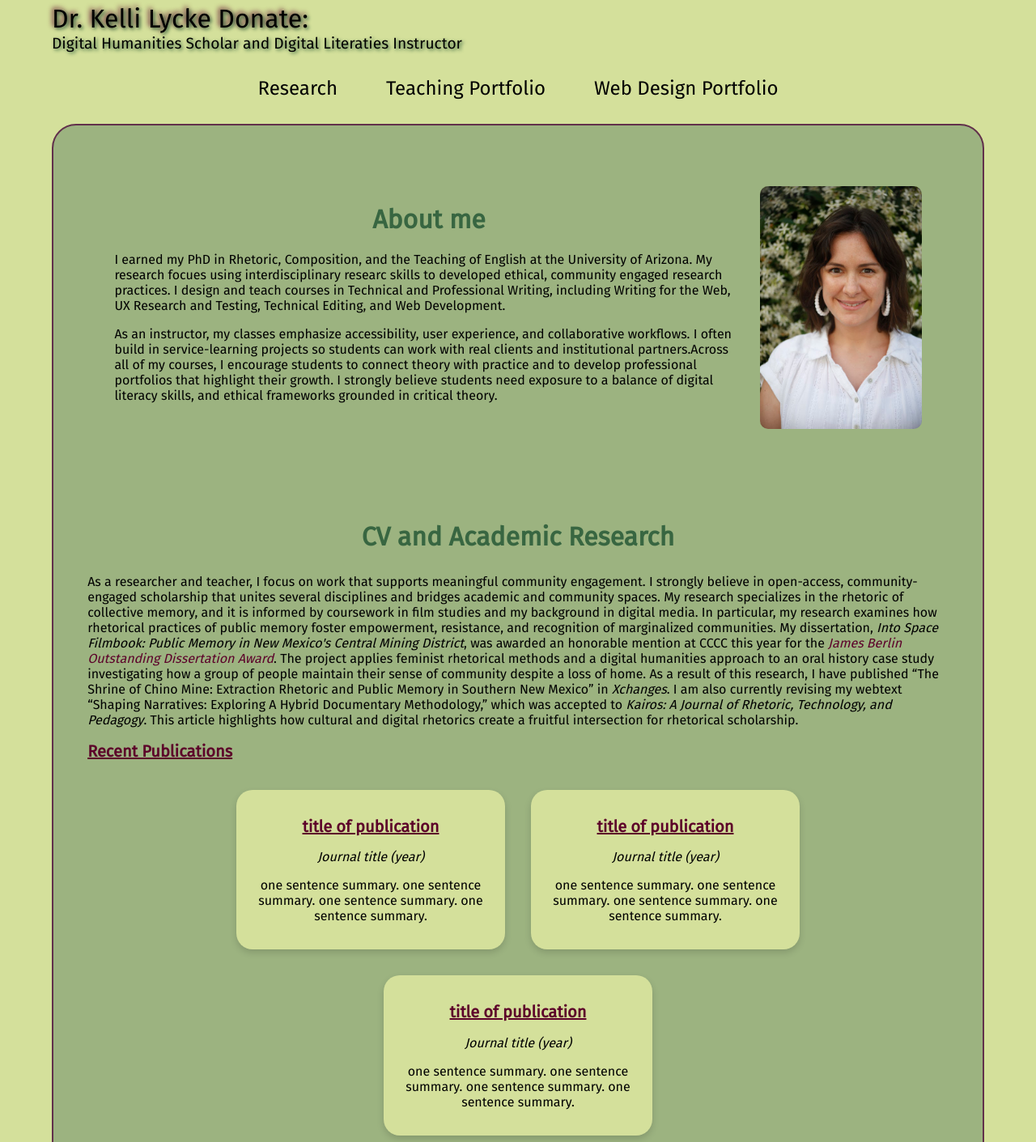
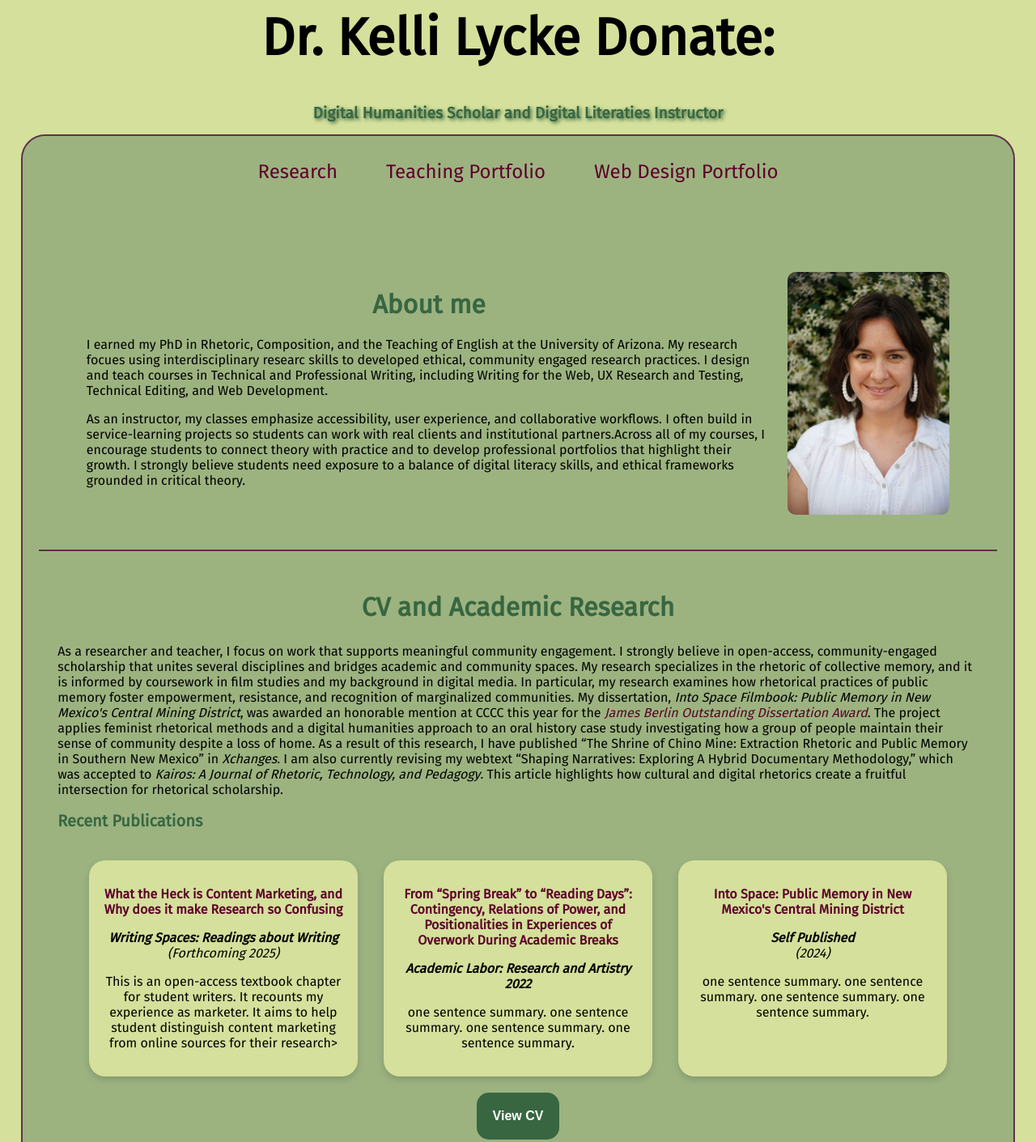
Before and after one commit to battlingspork/Coding-Portfolio, a plain HTML site: page index.html in a window 1280 px wide. Shown: the part 60-1471 px from the top of the page at 81% size. Drawn offline with Linux system fonts and the light colour scheme.

Commit message:
Sticky nagivation some publications added

```diff
--- a/index.html
+++ b/index.html
@@ -8,12 +8,14 @@
     <script src="script.js" defer></script>
   </head>
   <body>
+    <div class="page">
     <header>
-      <H class="name">Dr. Kelli Lycke Donate:</H>
-      <H class="subtitle"
-        >Digital Humanities Scholar and Digital Literaties Instructor</H
-      >
-      <nav>
+      <H1 class="name">Dr. Kelli Lycke Donate:</H1>
+      <H1 class="subtitle"
+        >Digital Humanities Scholar and Digital Literaties Instructor</H1>
+    </header>
+     <div class="frame">
+          <nav>
       <ul>
     <li><a href="#research">Research</a></li>
     <li><a href="#teaching">Teaching Portfolio</a></li>
@@ -21,8 +23,6 @@
     <li><a href="#web">Web Design Portfolio</a></li>
       </ul>
     </nav>
-    </header>
-
       <main>
         <div class="biobox">
             <img
@@ -74,20 +74,22 @@
 <div class="gallery">
   <div class="card">
     <a img scr="link"></a>
-    <h2>title of publication</h2>
-    <p><cite>Journal title (year)</cite></p>
+    <h3>What the Heck is Content Marketing, and Why does it make Research so Confusing</h3>
+    <p><cite><strong>Writing Spaces: Readings about Writing</strong><br>(Forthcoming 2025)</cite></p>
+    <p>This is an open-access textbook chapter for student writers. It recounts my experience as
+      marketer. It aims to help student distinguish content marketing from online sources for their research></a></p>
+  </div>
+   <div class="card">
+    <a img scr="link"></a>
+    <h3> From “Spring Break” to “Reading Days”: Contingency, Relations of Power, and
+      Positionalities in Experiences of Overwork During Academic Breaks</h3>
+    <p><cite><strong>Academic Labor: Research and Artistry<br>2022</strong></cite></p>
     <p>one sentence summary. one sentence summary. one sentence summary. one sentence summary. </p>
   </div>
    <div class="card">
     <a img scr="link"></a>
-    <h2> title of publication</h2>
-    <p><cite>Journal title (year)</cite></p>
-    <p>one sentence summary. one sentence summary. one sentence summary. one sentence summary. </p>
-  </div>
-   <div class="card">
-    <a img scr="link"></a>
-    <h2> title of publication</h2>
-    <p><cite>Journal title (year)</cite></p>
+    <h3>Into Space: Public Memory in New Mexico's Central Mining District</h3>
+    <p><cite><strong>Self Published</strong><br>(2024)</cite></p>
     <p>one sentence summary. one sentence summary. one sentence summary. one sentence summary. </p>
   </div>
   </div>
@@ -168,7 +170,6 @@
     <p>Short course discription </p>
   </div>
   </div>
-  </div>
   </section>
     <section id="web"><h1>Web Development Portfolio</h1>
 <p>Lorem ipsum dolor sit amet consectetur adipiscing elit. Quisque faucibus ex sapien
@@ -183,7 +184,8 @@ pellentesque sem placerat. In id cursus mi pretium tellus duis convallis. Tempus
   nisl malesuada lacinia integer nunc posuere. Ut hendrerit semper vel class aptent taciti
   sociosqu. Ad litora torquent per conubia nostra inceptos himenaeos.</p>
   </section>
+</div>
       </main>
-    </nav>
+    </div>
   </body>
 </html>
--- a/styles/styles.css
+++ b/styles/styles.css
@@ -31,25 +31,27 @@ em {
 h2 {
   font-size: 1.25rem;
   font-weight: 600;
-  color: var(--color-accent);
-  text-decoration: underline;
+  color: var(--color-secondary);
 }
 
 h3 {
   font-size: 1rem;
-  font-weight: 500;
+  font-weight: bold;
+  color: var(--color-accent);
 }
 .name {
   display: block;
   justify-items: center;
-  font-size: 2rem;
-  text-shadow: 2px 2px 4px var(--color-secondary),
-    -2px -2px 6px var(--color-accent);
+  font-size: 4rem;
+  color: var(--color-accent)
+  text-shadow: 1px 1px 1px var(--color-secondary),
+  -2px -2px 3px var(--color-borders);
 }
 .subtitle {
   display: block;
   font-size: 1.2rem;
   text-shadow: 2px 2px 4px var(--color-secondary);
+  margin-bottom: 15px;
 }
 .biopic {
   float: right;
@@ -87,16 +89,23 @@ section[id] {
 body {
   background-color: var(--color-background);
   color: var(--text-color);
-  margin: 5%;
+  margin: 0%;
   padding: 0;
   font-family: var(--font-body);
 }
+.page {
+  margin: 0;
+  padding: 2%;
+}
+
+.frame {
+  background: var(--color-primary);
+  border: 2px solid;
+  border-color: #61304b;
+  border-radius: 30px;
+}
 main {
-  background-color: var(--color-primary);
-  border: 2px solid var(--color-borders);
-  border-radius: 30px;
   padding: 20px;
-  overflow: auto;
 }
 
 /* Links */
@@ -113,6 +122,14 @@ a:hover {
 }
 
 /* Navigation Bar */
+nav {
+  background-color: var(--color-primary);
+  position: sticky;
+  top: 0px;
+  z-index: 10;
+  border-radius: 30px;
+
+}
 nav ul {
   list-style-type: none;
   padding: 10px;
@@ -126,7 +143,7 @@ nav ul {
 nav a {
   display: inline-block;
   padding: 20px;
-  color: var(--text-color);
+  color: var(--color-accent);
   background: transparent;
   border-radius: 30px;
   line-height: 1;
@@ -142,15 +159,15 @@ nav a:active {
   text-decoration: none;
 }
 nav a:hover {
-  background: var(--color-secondary);
+  background: var(--color-accent);
   color: #ffffff;
   opacity: 80%;
   border: 2px solid var(--color-accent);
 }
 /* biobox class syling*/
 .biobox {
-  overflow: auto;
   padding: 5%;
+  border-bottom: 2px solid var(--color-borders);
 }
 .biobox img {
   float: right;
```
